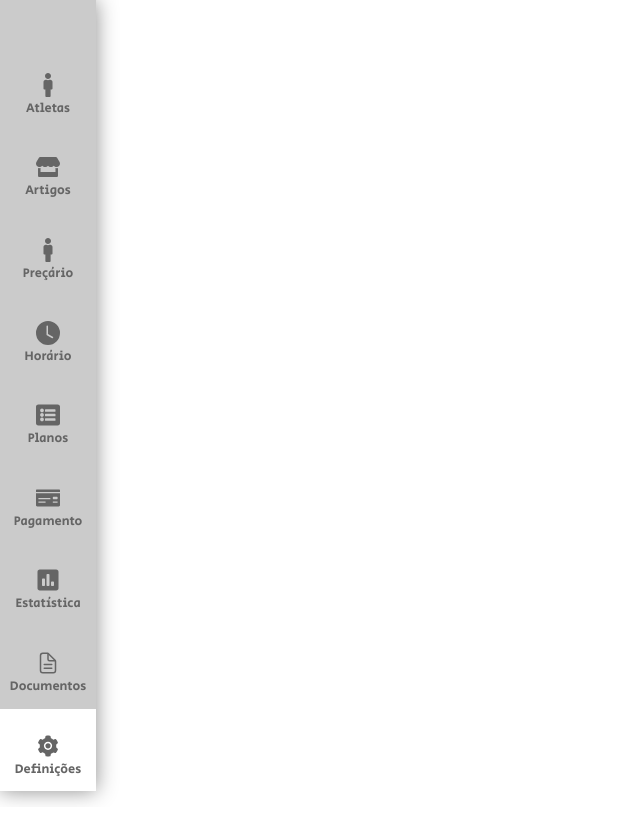
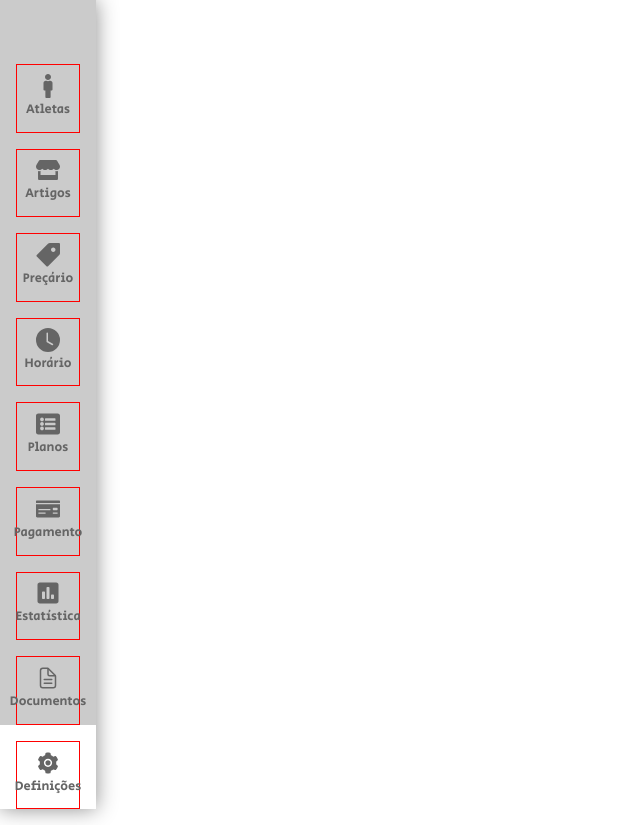
Before and after one commit to Heliossandro/My-project-with-Paulo, a React (Vite) app in the folder V12-Gym_Front/: page /atleta in a window 1280 px wide. Shown: the whole page, without its empty margins (0-640 px from the left). Built offline with nearby package versions, Linux system fonts and the light colour scheme.

Commit message:
sidbar 70%

```diff
--- a/V12-Gym_Front/src/components/login/login/Login.jsx
+++ b/V12-Gym_Front/src/components/login/login/Login.jsx
@@ -3,6 +3,8 @@ import imgLogin from './../../../image/imgLogin.jpeg'
 import { Link } from 'react-router-dom'
 
 import * as S from './stylesLogin'
+import { Home } from '../../pages/home/Home'
+import { sideBar } from '../../sideBar/sideBarStyles'
 
 
 function Login(){
@@ -28,7 +30,7 @@ function Login(){
                                </div>
                                <section>
                                <div>
-                                <Link to="/">
+                                <Link to="/home">
                                     <S.buttonEntrar>Entrar</S.buttonEntrar>
                                 </Link>
 
--- a/V12-Gym_Front/src/components/pages/home/styleHome.jsx
+++ b/V12-Gym_Front/src/components/pages/home/styleHome.jsx
@@ -22,9 +22,8 @@ export const header = styled.header`
     align-items: center;
     height: 4rem;
     width: 100%;
-    heigth: 100%;
     padding: 0 2rem;
-    box-shadow: 0px 4px 4px rgba(0, 0, 0, 0.271);
+    box-shadow: 0px 4px 10px rgba(0, 0, 0, 0.271);
 
     h1{
         font-size: 1.1rem;
--- a/V12-Gym_Front/src/components/sideBar/sideBar.jsx
+++ b/V12-Gym_Front/src/components/sideBar/sideBar.jsx
@@ -7,22 +7,23 @@ import { FaMoneyCheck } from "react-icons/fa"
 import { AiFillSetting } from "react-icons/ai"
 import {BsClockFill} from "react-icons/bs"
 import {IoDocumentTextOutline} from "react-icons/io5"
+import {ImPriceTag} from "react-icons/im"
 
 
 function SideBar() {
     return(
         <S.containerLeft>
                 <S.sideBar>
-                    <a href="/atleta">
+                    <a href="/atleta" className='item5'>
                         <i><FaMale/></i>
                         <p>Atletas</p>
                     </a>
-                    <a href="#">
+                    <a href="#" className='s'>
                         <i><FaStore/></i>
                         <p>Artigos</p>
                     </a>
                     <a href="#">
-                        <i><FaMale/></i>
+                        <i><ImPriceTag/></i>
                         <p>Preçário</p>
                     </a>
                     <a href="#">
--- a/V12-Gym_Front/src/components/sideBar/sideBarStyles.jsx
+++ b/V12-Gym_Front/src/components/sideBar/sideBarStyles.jsx
@@ -15,7 +15,9 @@ export const containerLeft = styled.section`
         width: 4rem;
         text-decoration: none;
         padding: .8rem;
+        border: 1px solid red;
     }
+
     .config{
         margin: 1rem;
     }
```
